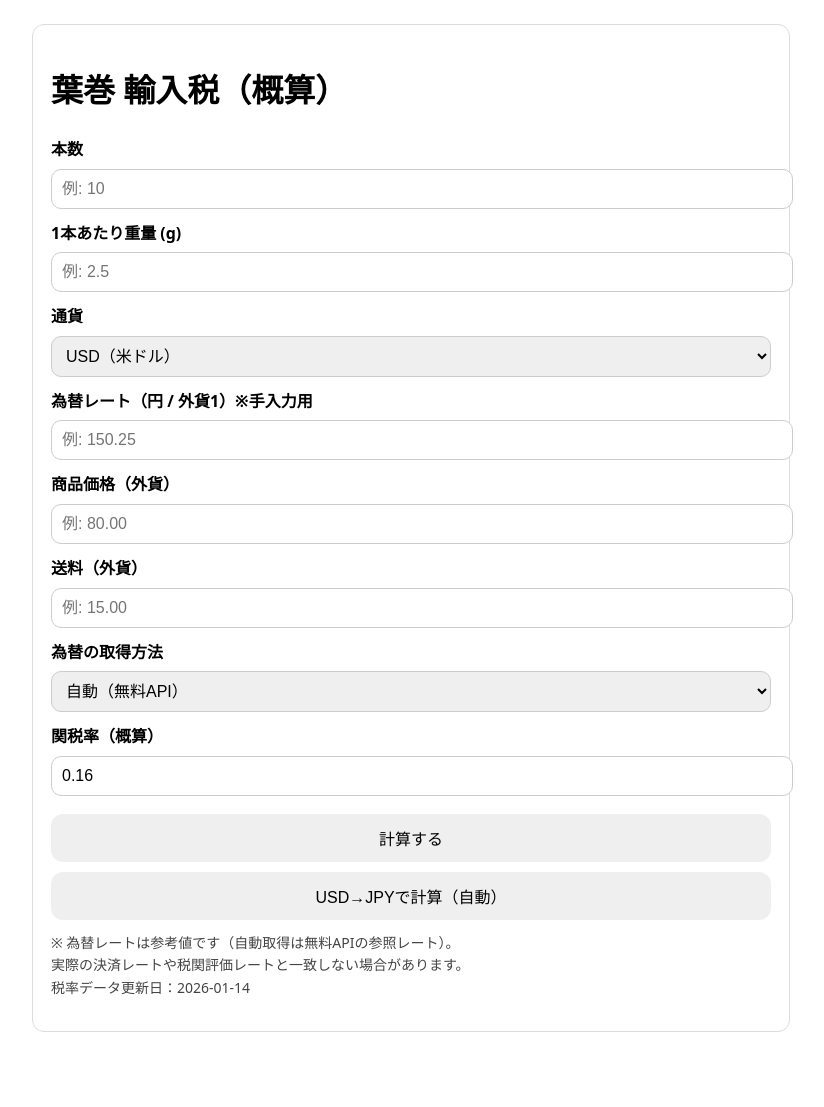
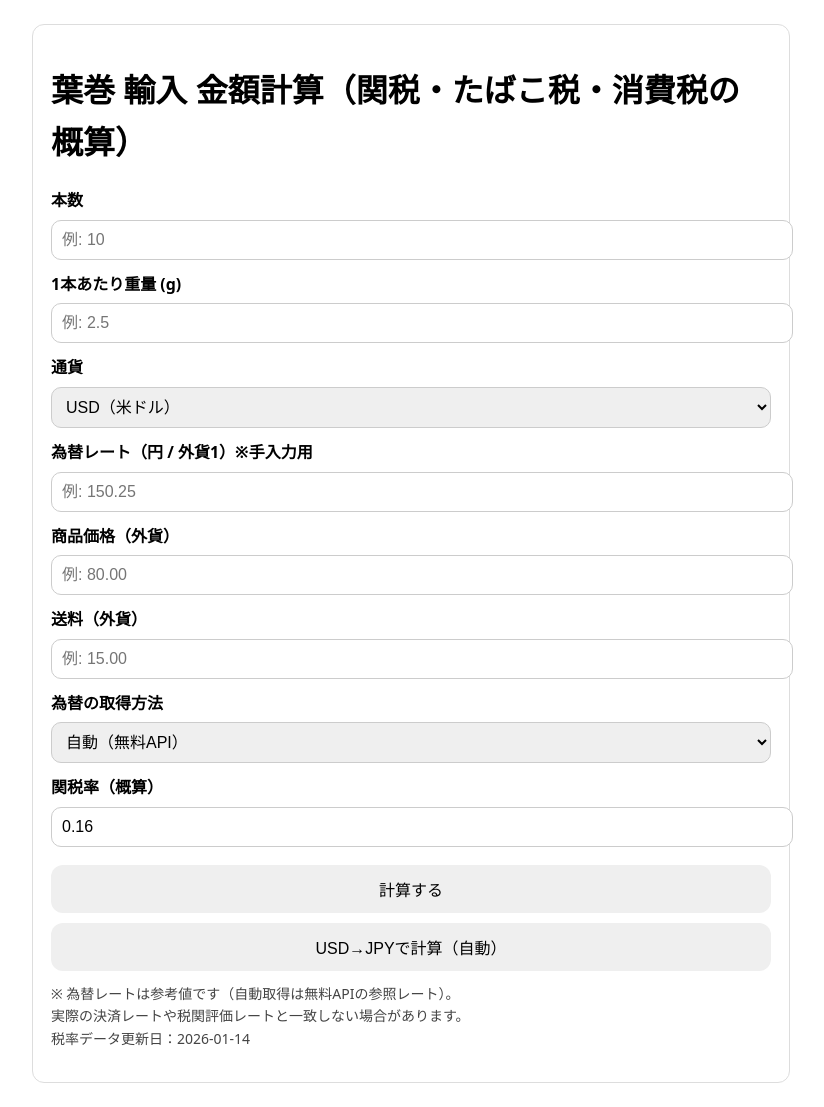
Before and after one commit to Dragon0145/cigar_importprice, a Flask app: page / in a window 1280 px wide. Shown: the whole page, without its empty margins (229-1053 px from the left). Before the commit the page ends 1032 px from the top, so only its background shows below. Run offline with Flask 3, Linux system fonts and the light colour scheme.

Commit message:
Update h1

```diff
--- a/templates/index.html
+++ b/templates/index.html
@@ -3,8 +3,7 @@
 <head>
   <meta charset="utf-8">
   <meta name="viewport" content="width=device-width, initial-scale=1">
-  <title>葉巻 輸入 金額計算｜関税・たばこ税・消費税を簡単計算
-</title>
+  <title>葉巻 輸入 金額計算｜関税・たばこ税・消費税を簡単計算</title>
 <meta name="description" content="葉巻を個人輸入した際にかかる関税・たばこ税・消費税を簡単に概算計算できる無料サイトです。外貨から円換算にも対応しています。">
 
   <style>
@@ -19,7 +18,7 @@
 </head>
 <body>
   <div class="box">
-    <h1>葉巻 輸入税（概算）</h1>
+    <h1>葉巻 輸入 金額計算（関税・たばこ税・消費税の概算）</h1>
 
     {% if errors %}
       <div class="errors">
```
